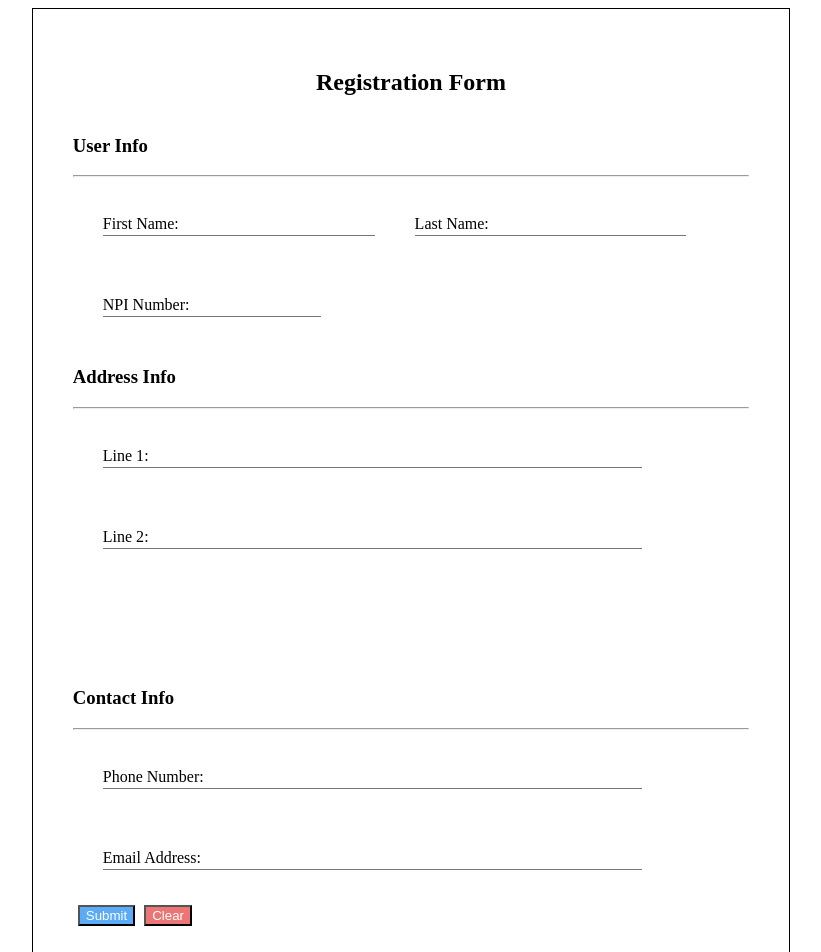
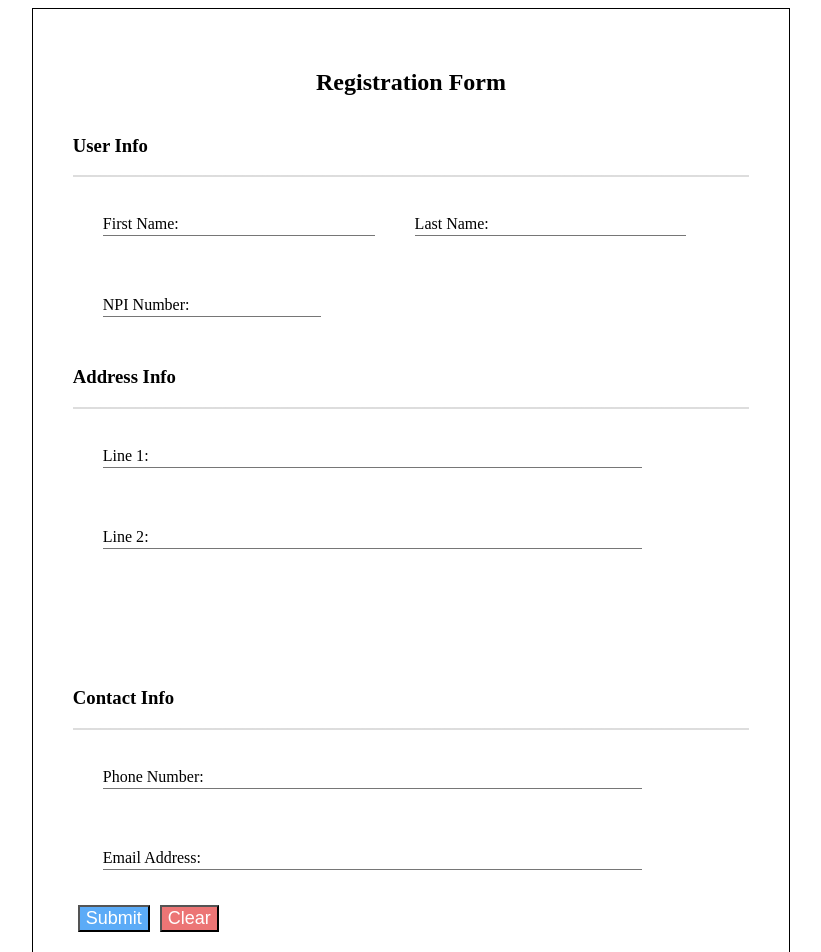
Before and after one commit to mtramantT/av_register, a React (Create React App) app: page / in a window 1280 px wide. Shown: the top 952 px of the page, without its empty margins (229-1050 px from the left). Built offline with nearby package versions, Linux system fonts and the light colour scheme.

Commit message:
prettied hr

```diff
--- a/src/components/form/Button.tsx
+++ b/src/components/form/Button.tsx
@@ -13,6 +13,7 @@ interface ButtonStyleProps {
 }
 
 const ButtonEle = styled.button<Partial<ButtonStyleProps>>`
+    font-size: large;
     ${({ buttonColor }) =>
         buttonColor
             ? css` background-color: ${buttonColor};`
--- /dev/null
+++ b/src/components/form/HorizontalLine.tsx
@@ -0,0 +1,9 @@
+import styled from "styled-components";
+
+interface HorizontalLineProps {
+    type: 'solid' | 'dashed';
+    color?: string;
+}
+export const Hr = styled.hr<HorizontalLineProps>`
+    border-top: ${({ type, color }) => `1px ${type} ${color || 'black'}`};
+`;
--- a/src/components/form/index.ts
+++ b/src/components/form/index.ts
@@ -1,3 +1,4 @@
 export * from './Input';
 export * from './Button';
 export * from './Bannar';
+export * from './HorizontalLine';
--- a/src/components/layout/AddressLayout.tsx
+++ b/src/components/layout/AddressLayout.tsx
@@ -1,5 +1,5 @@
 import React from 'react';
-import { Input } from '../form';
+import { Input, Hr } from '../form';
 import { Column, Row } from '../grid';
 import { RegistrationFieldAttr } from './types';
 
@@ -18,7 +18,7 @@ export const AddressLayout: React.FC<AddressLayoutProps> = (props: AddressLayout
     return (
         <>
             <h3>Address Info</h3>
-            <hr />
+            <Hr type="dashed" color="#ddd"/>
             <Row>
                 <Column colSpan={colSpan}>
                     <Input
--- a/src/components/layout/ButtonLayout.tsx
+++ b/src/components/layout/ButtonLayout.tsx
@@ -9,29 +9,28 @@ interface ButtonLayoutProps {
 }
 
 const ColStyle: React.CSSProperties = {
+    display: "inline-block",
     padding: '5px',
 }
 
 export const ButtonLayout: React.FC<ButtonLayoutProps> = (props: ButtonLayoutProps) => {
     return (
         <>
-            <Row>
-                <Column colSpan={1} style={ColStyle}>
+            <div style={ColStyle}>
                 <Button
                     id="submit-button"
                     onClick={props.submitButtonProps.onClick}>
                     Submit
                 </Button>
-                </Column>
-                <Column colSpan={1} style={ColStyle}>
+            </div>
+            <div style={ColStyle}>
                 <Button
                     id="clear-button"
                     onClick={props.clearButtonProps.onClick}
                     buttonColor="#ec7575">
                         Clear
                     </Button>
-                </Column>
-            </Row>
+            </div>
         </>
     )
 }
--- a/src/components/layout/ContactLayout.tsx
+++ b/src/components/layout/ContactLayout.tsx
@@ -1,5 +1,5 @@
 import React from 'react';
-import { Input } from '../form';
+import { Input, Hr } from '../form';
 import { Column, Row } from '../grid';
 import { RegistrationFieldAttr } from './types';
 
@@ -15,7 +15,7 @@ export const ContactLayout: React.FC<ContactLayoutProps> = (props: ContactLayout
     return (
         <>
             <h3>Contact Info</h3>
-            <hr />
+            <Hr type="dashed" color="#ddd"/>
             <Row>
                 <Column colSpan={ColSpan}>
                     <Input
--- a/src/components/layout/UserInfoLayout.tsx
+++ b/src/components/layout/UserInfoLayout.tsx
@@ -1,6 +1,6 @@
 import React from "react";
 import { Row, Column } from '../grid'
-import { Input } from '../form';
+import { Input, Hr } from '../form';
 import { RegistrationFieldAttr } from "./types";
 
 interface UserInfoLayoutProps {
@@ -14,7 +14,7 @@ export const UserInfoLayout: React.FC<UserInfoLayoutProps> = (props: UserInfoLay
     return (
         <>
             <h3>User Info</h3>
-            <hr />
+            <Hr type="dashed" color="#ddd"/>
             <Row>
                 <Column colSpan={5}>
                     <Input
```
Lines whose indentation alone changed are shown as unchanged.
